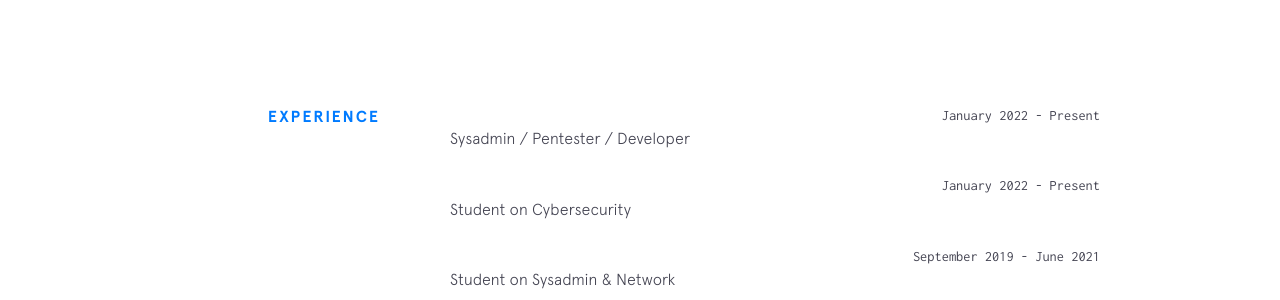
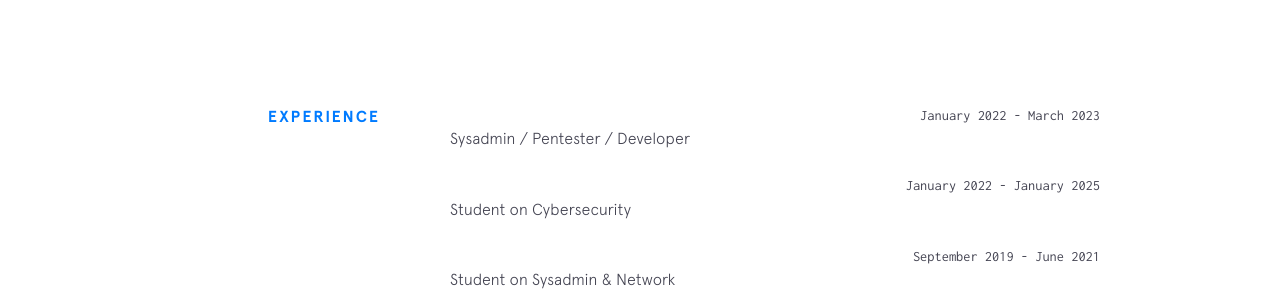
Before and after one commit to Fastiraz/Fastiraz.github.io, a Jekyll site: the page built from index.html, in a window 1280 px wide and 900 px high, scrolled down 1855 px. Shown: the part 152-452 px from the top of the window. Built offline with Jekyll 4.4.1, drawn with Linux system fonts in a browser that asks for light colours; nearby versions of some CDN libraries.

Commit message:
Update experience.yml

```diff
--- a/_data/experience.yml
+++ b/_data/experience.yml
@@ -1,11 +1,11 @@
 - company: ####### ########
   url: https://fastiraz.github.io/
-  time: January 2022 - Present
+  time: January 2022 - March 2023
   position: Sysadmin / Pentester / Developer
 
 - company: ####
   url: https://fastiraz.github.io/
-  time: January 2022 - Present
+  time: January 2022 - January 2025
   position: Student on Cybersecurity
 
 - company: ####### ######
```
